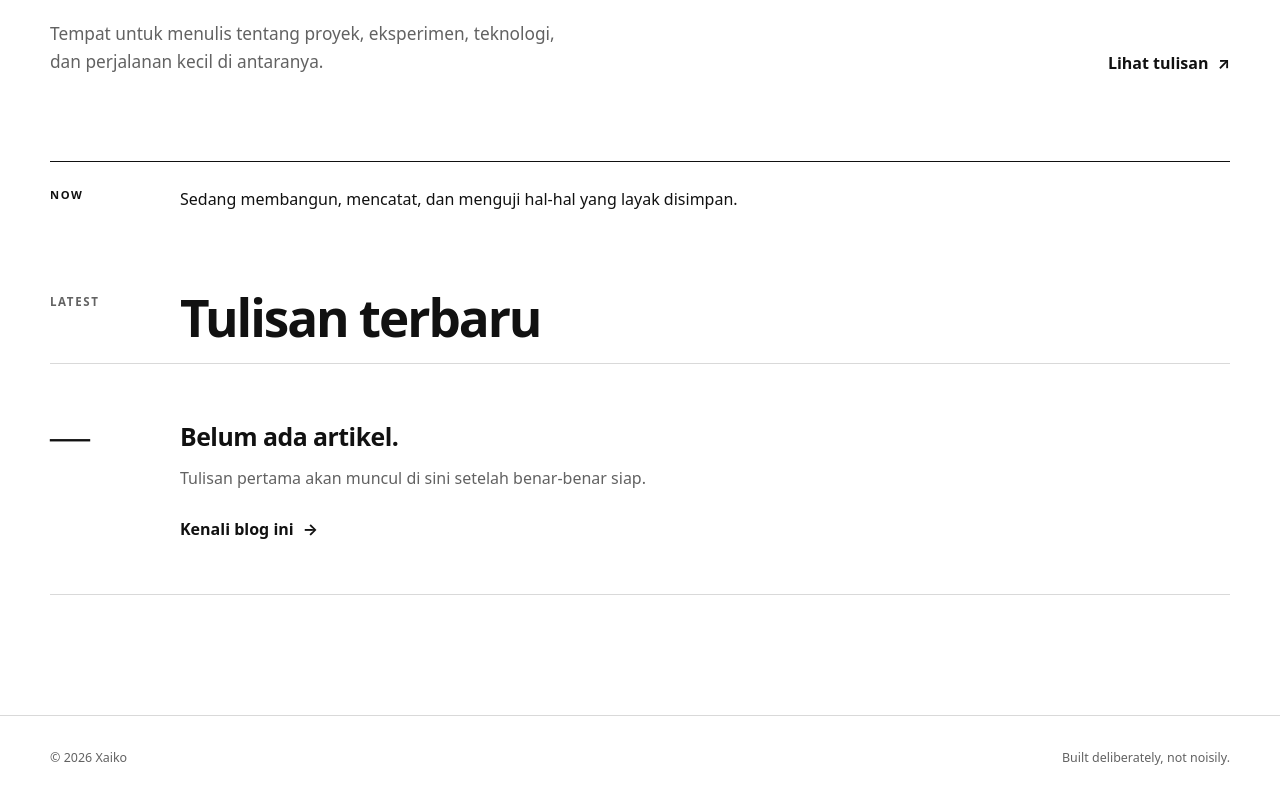
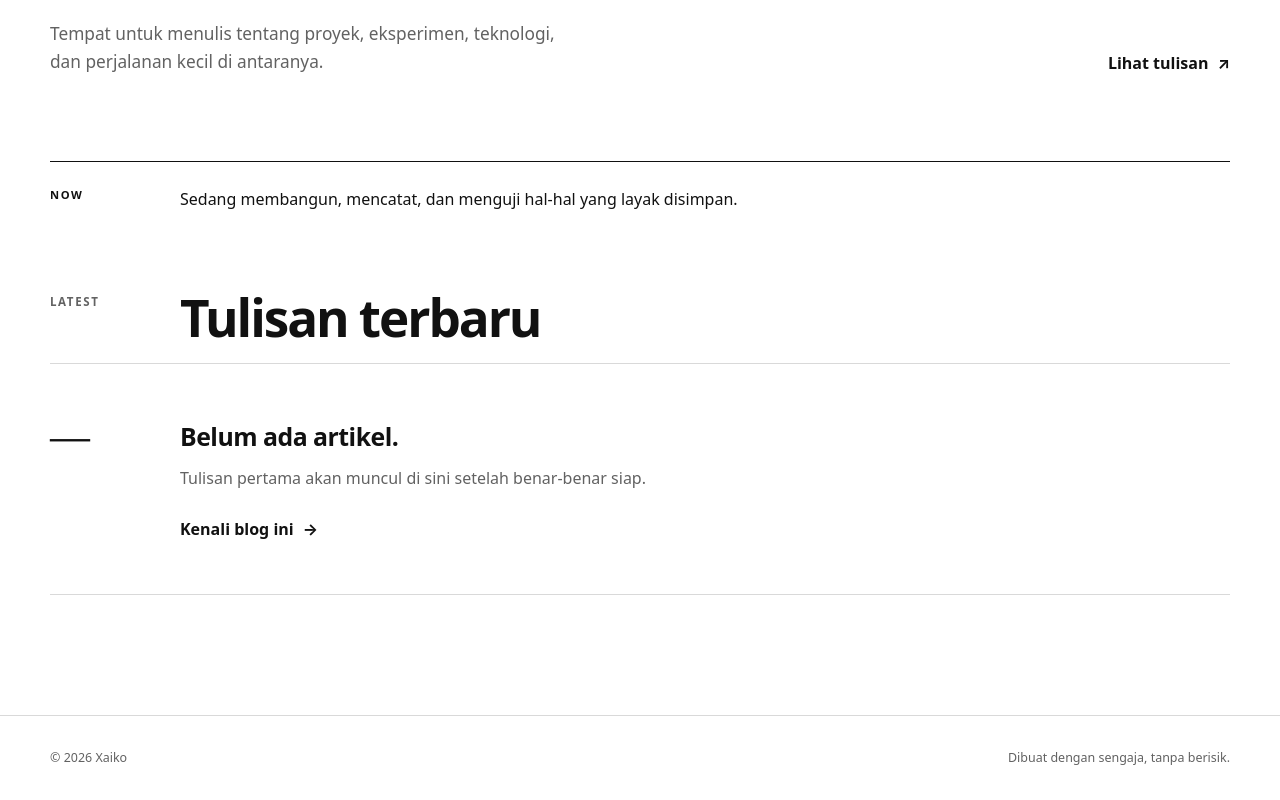
Before and after one commit to Xaikoo/Blog-pribadi, a Next.js app: page / in a window 1280 px wide. Shown: the part 551-1351 px from the top of the page. Built offline with nearby package versions, Linux system fonts and the light colour scheme.

Commit message:
refactor: align footer copy with site voice

```diff
--- a/components/footer.tsx
+++ b/components/footer.tsx
@@ -3,7 +3,7 @@ export function Footer() {
     <footer className="site-footer">
       <div className="shell footer-inner">
         <span>© {new Date().getFullYear()} Xaiko</span>
-        <span>Built deliberately, not noisily.</span>
+        <span>Dibuat dengan sengaja, tanpa berisik.</span>
       </div>
     </footer>
   );
```
